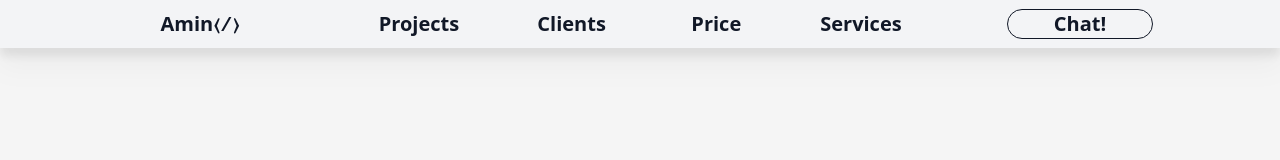
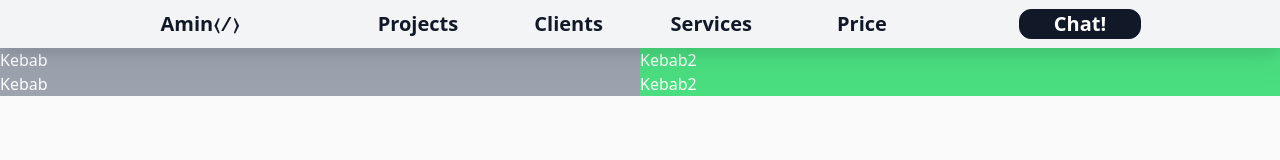
Before and after one commit to AmenCHW/Amen-s-portfolio, a website: page index.html in a window 1280 px wide. Drawn offline with Linux system fonts and the light colour scheme.

Commit message:
added conatainer div

```diff
--- a/index.html
+++ b/index.html
@@ -7,24 +7,33 @@
     <title>Document</title>
     <link rel="stylesheet" href="./dist/output.css">
 </head>
-<body class="w-full h-full bg-neutral-100 flex ">
+<body class="w-full h-full bg-neutral-50 flex-col">
     <header class="w-full h-12 bg-gray-100 flex justify-center drop-shadow-xl items-center">
-        <nav class="flex h-3/4 w-11/12 ">
-            <button class="text-gray-900 font-extrabold w-1/4 rounded-2xl md:text-base sm:text-base lg:text-xl hover:text-gray-600 hover:mb-1">Amin&#9001; &#8260; &#9002;</button>
+        <nav class="flex h-3/4 w-11/12">
+            <button class="text-gray-900 font-extrabold w-1/4 rounded-2xl md:text-base sm:text-base lg:text-xl hover:text-gray-600 hover:mb-1 active:mb-0">Amin&#9001; &#8260; &#9002;</button>
             <div class=" h-full w-2/4 flex justify-around items-center">
-                <button class="text-gray-900 font-light text-xs w-1/6 rounded-2xl box-border md:text-lg md:font-semibold lg:text-xl hover:text-gray-600 hover:mb-1">Projects</button>
-                <button class="text-gray-900 font-light text-xs w-1/6 ml-2 rounded-2xl box-border md:text-lg md:font-semibold lg:text-xl hover:text-gray-600 hover:mb-1">Clients</button>
-                <button class="text-gray-900 font-light text-xs w-1/6 rounded-2xl box-border md:text-lg md:font-semibold lg:text-xl hover:text-gray-600 hover:mb-1">Price</button>
-                <button class="text-gray-900 font-light text-xs w-1/6 rounded-2xl box-border md:text-lg md:font-semibold lg:text-xl hover:text-gray-600 hover:mb-1">Services</button>
+                <button class="text-gray-900 font-light text-xs w-1/6 rounded-2xl box-border md:text-lg md:font-semibold lg:text-xl hover:text-gray-600 hover:mb-1 active:mb-0">Projects</button>
+                <button class="text-gray-900 font-light text-xs w-1/6 ml-2 rounded-2xl box-border md:text-lg md:font-semibold lg:text-xl hover:text-gray-600 hover:mb-1 active:mb-0">Clients</button>
+                <button class="text-gray-900 font-light text-xs w-1/6 rounded-2xl box-border md:text-lg md:font-semibold lg:text-xl hover:text-gray-600 hover:mb-1 active:mb-0">Services</button>
+                <button class="text-gray-900 font-light text-xs w-1/6 ml-2 rounded-2xl box-border md:text-lg md:font-semibold lg:text-xl hover:text-gray-600 hover:mb-1 active:mb-0">Price</button>
             </div>
             <div class="w-1/4 flex justify-center items-center">
-                <button class="text-gray-900 font-semibold text-sm w-2/4 rounded-2xl border border-gray-900 md:text-base sm:text-base lg:text-xl hover:text-gray-600 hover:mb-1">Chat!</button>
+                <button class="text-white bg-gray-900 font-semibold text-xs w-5/12 rounded-xl border border-gray-900 md:text-base sm:text-base lg:text-xl hover:text-gray-100 hover:bg-gray-700 hover:mb-1 active:mb-0">Chat!</button>
              </div>
-
         </nav>
     </header>
-    <main></main>
-
+    <main class="h-screen w-full">
+        <div id="contaienr" class="flex-col">
+            <div class="h-full w-full text-white flex">
+                <div class="h-fit w-full bg-gray-400 text-white">Kebab</div>
+                <div class="h-fit w-full bg-green-400 text-white">Kebab2</div>
+            </div>
+            <div class="h-full w-full text-white flex">
+                <div class="h-fit w-full bg-gray-400 text-white">Kebab</div>
+                <div class="h-fit w-full bg-green-400 text-white">Kebab2</div>
+            </div>
+        </div>
+    </main>
 
 
     <footer></footer>
```
Also changed, not shown: dist/output.css.
